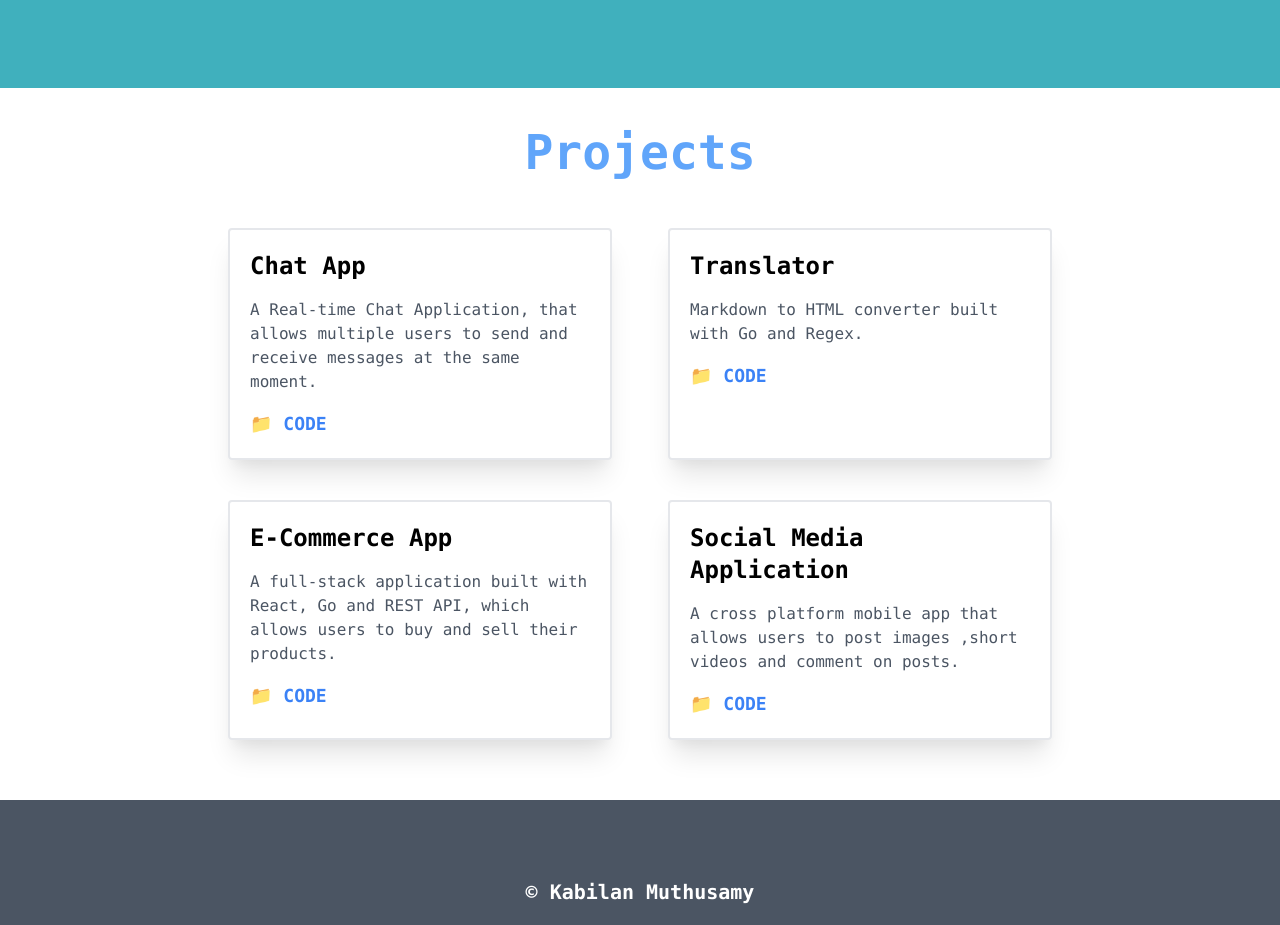
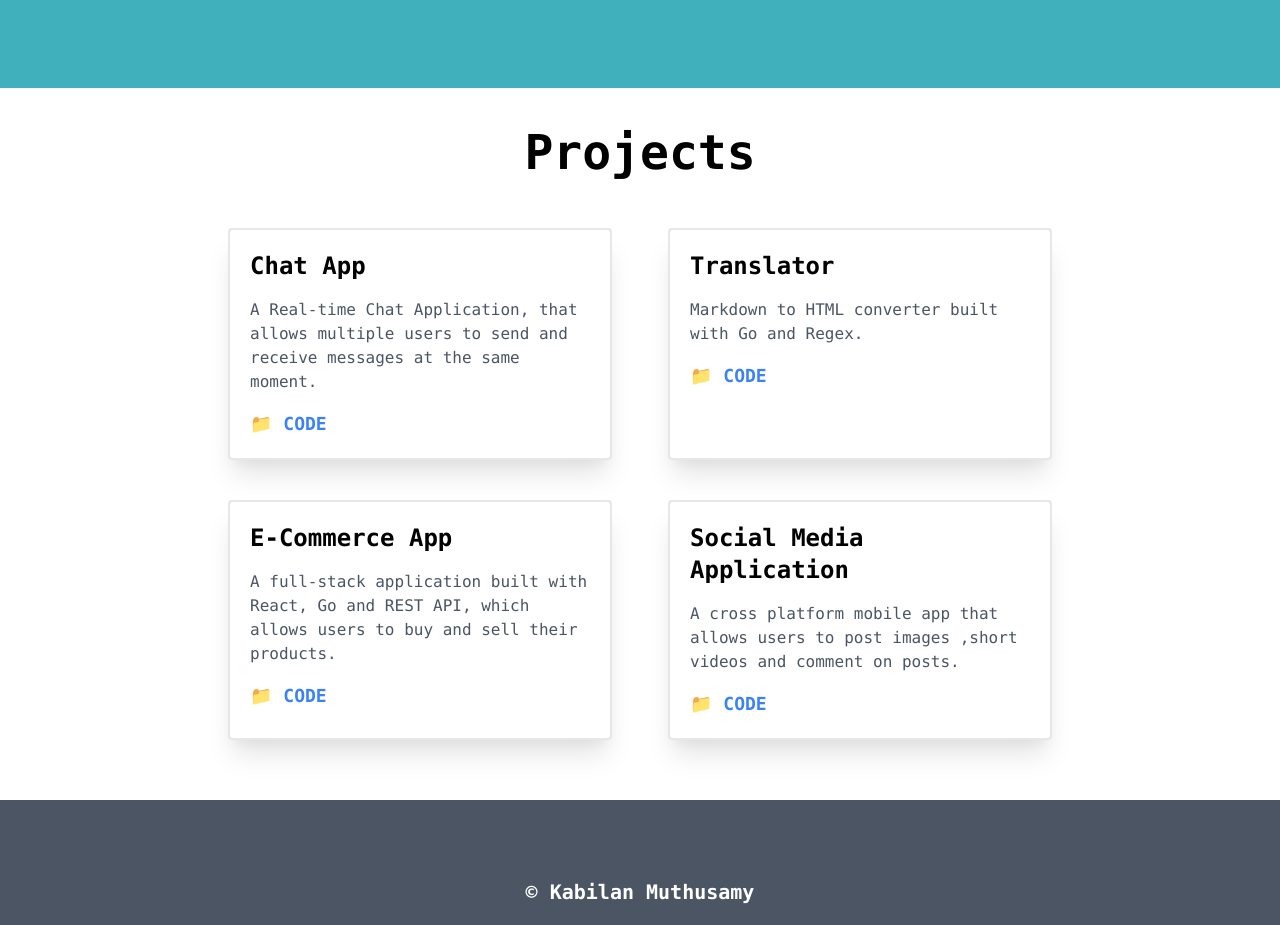
Before and after one commit to kabi175/portfolio, a React (Create React App) app: page / in a window 1280 px wide. Shown: the part 1160-2085 px from the top of the page. Built offline with nearby package versions, Linux system fonts and the light colour scheme.

Commit message:
updated title

```diff
--- a/src/components/Projects.js
+++ b/src/components/Projects.js
@@ -1,17 +1,19 @@
-import React from "react";
-import ProjectCard from "./ProjectCard";
-import { projects } from "../data";
+import React from 'react';
+import ProjectCard from './ProjectCard';
+import { projects } from '../data';
 
 function Projets() {
 	return (
-    <div className="w-full flex flex-col items-center py-10 px-5 md:px-7">
-      <h1 className="text-5xl font-bold text-blue-400 self-start xl:self-center">
-        {" "}
-        Projects{" "}
+		<div className='w-full flex flex-col items-center py-10 px-5 md:px-7'>
+			<h1 className='text-5xl font-bold text-black self-center'>
+				Projects
 			</h1>
-      <div className="w-full xl:w-11/12 flex flex-row flex-wrap justify-center pt-8">
+			<div className='w-full xl:w-11/12 flex flex-row flex-wrap justify-center pt-8'>
 				{projects.map(
-          ({ title, description, language, repoUrl, demoUrl }, id) => (
+					(
+						{ title, description, language, repoUrl, demoUrl },
+						id
+					) => (
 						<ProjectCard
 							key={id}
 							title={title}
```
Lines whose indentation alone changed are shown as unchanged.
